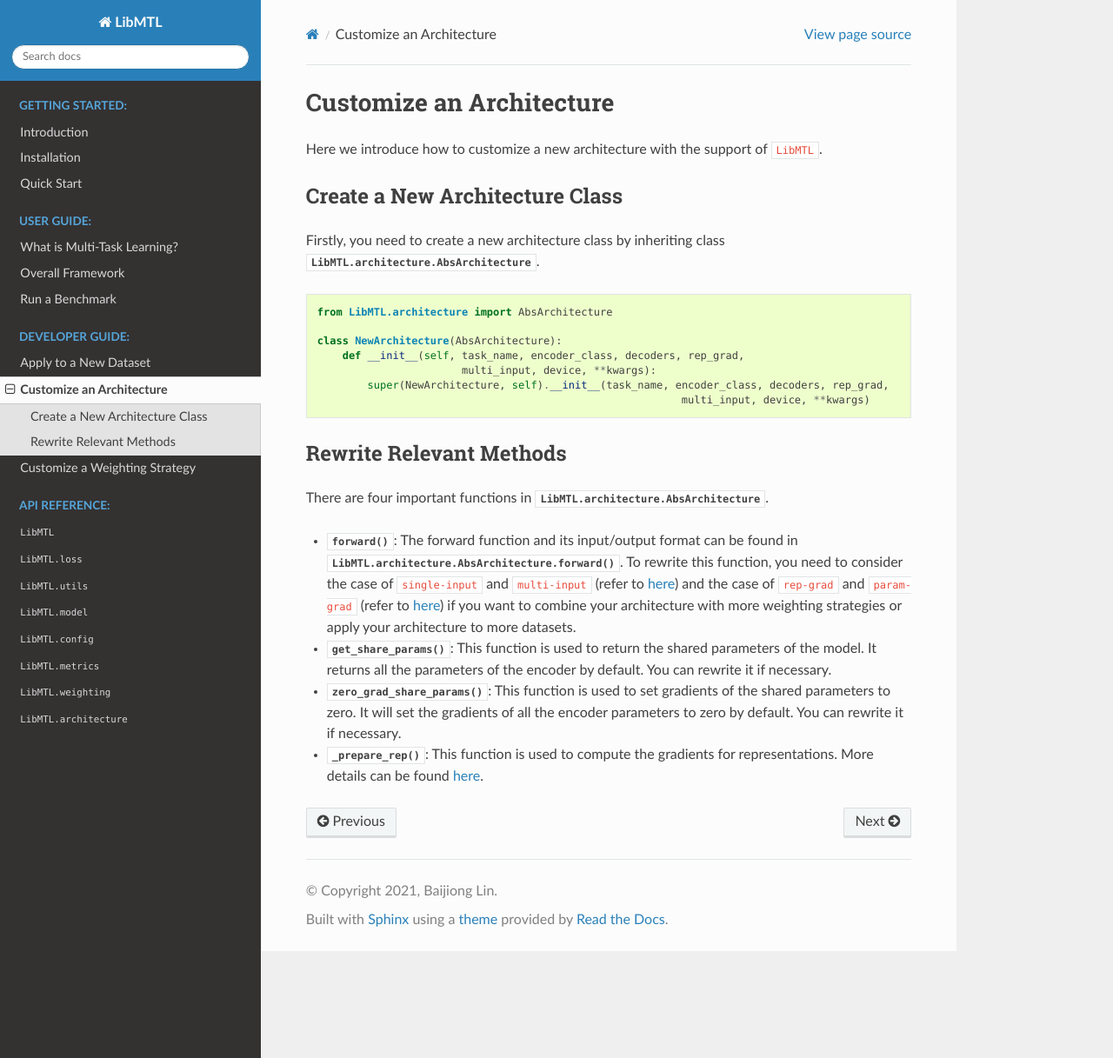
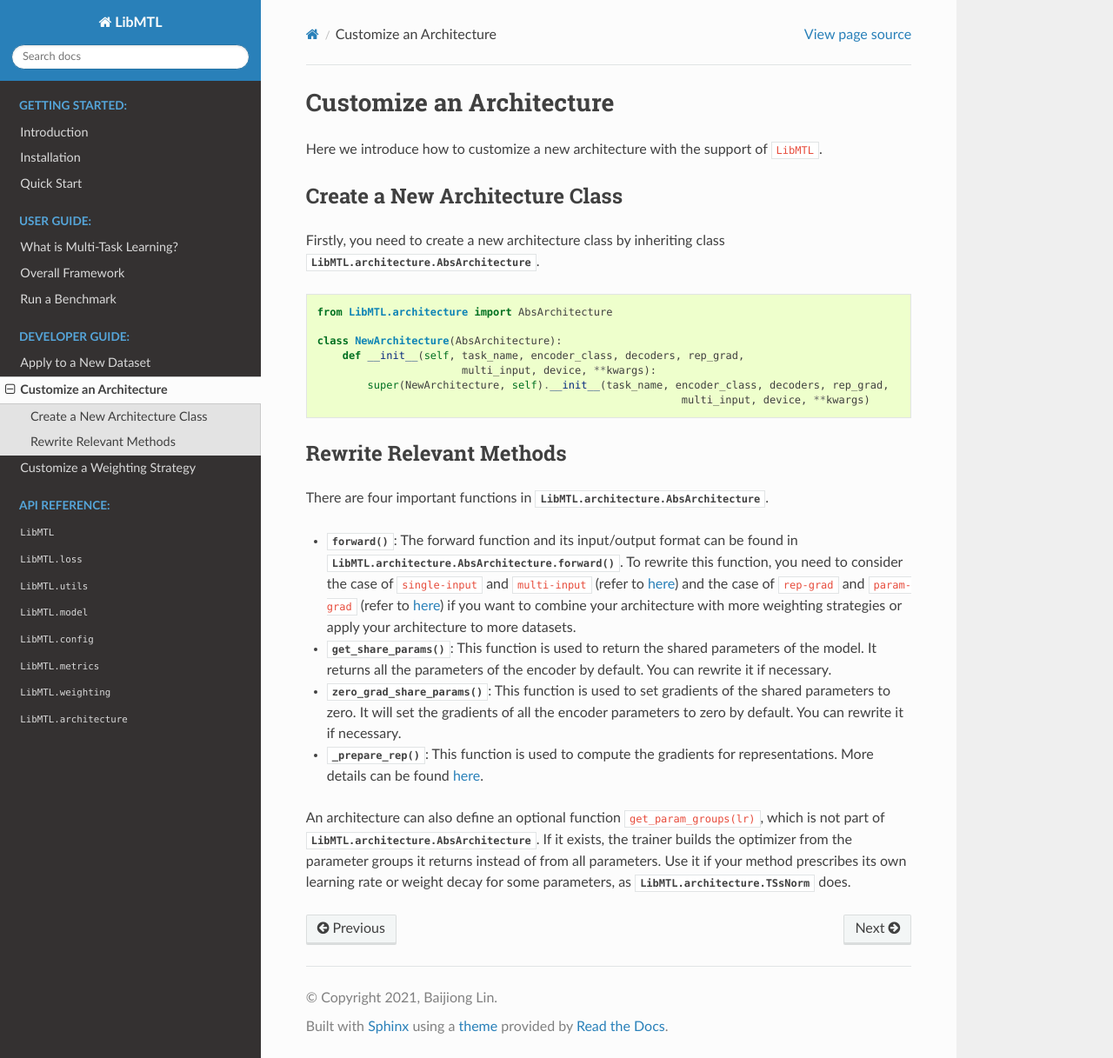
Before and after one commit to median-research-group/LibMTL, a Sphinx documentation site: the page built from docs/docs/develop/arch.md, in a window 1280 px wide and 1217 px high. Shown: the whole window at 87% size. Built offline with Sphinx 7.4.7 and the Read the Docs theme 3.1.0, drawn with Linux system fonts in a browser that asks for light colours.

Commit message:
TSsNorm office tests, docs

````diff
--- a/docs/docs/develop/arch.md
+++ b/docs/docs/develop/arch.md
@@ -27,4 +27,6 @@ There are four important functions in :class:`LibMTL.architecture.AbsArchitectur
 - :func:`get_share_params`: This function is used to return the shared parameters of the model. It returns all the parameters of the encoder by default. You can rewrite it if necessary.
 - :func:`zero_grad_share_params`: This function is used to set gradients of the shared parameters to zero. It will set the gradients of all the encoder parameters to zero by default. You can rewrite it if necessary.
 - :func:`_prepare_rep`: This function is used to compute the gradients for representations. More details can be found `here <../../_modules/LibMTL/architecture/abstract_arch.html#AbsArchitecture>`_.
+
+An architecture can also define an optional function ``get_param_groups(lr)``, which is not part of :class:`LibMTL.architecture.AbsArchitecture`. If it exists, the trainer builds the optimizer from the parameter groups it returns instead of from all parameters. Use it if your method prescribes its own learning rate or weight decay for some parameters, as :class:`LibMTL.architecture.TSsNorm` does.
 ```
````
Also changed, not shown: README.md (+1 -0 lines), 2 other files.
